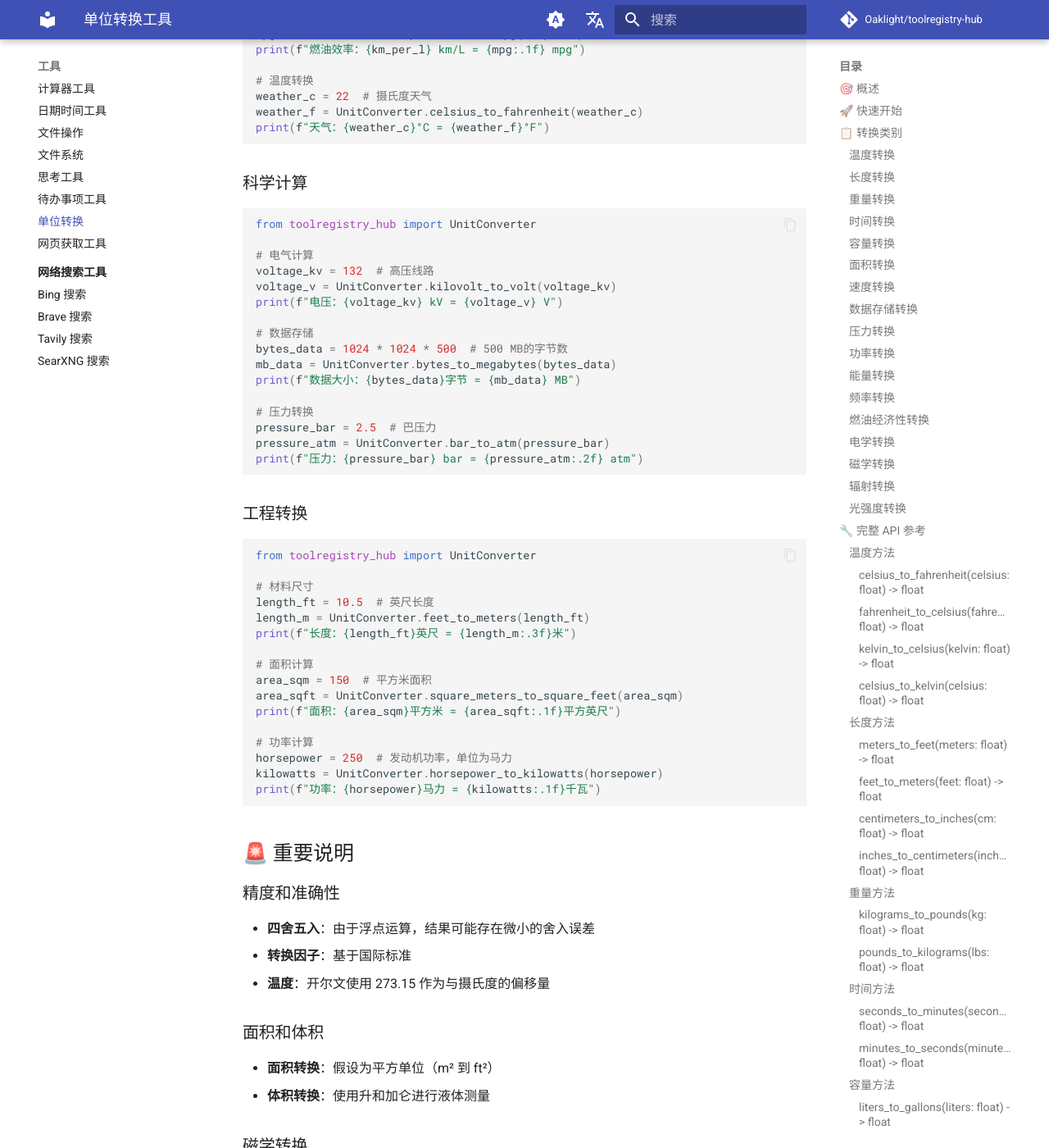
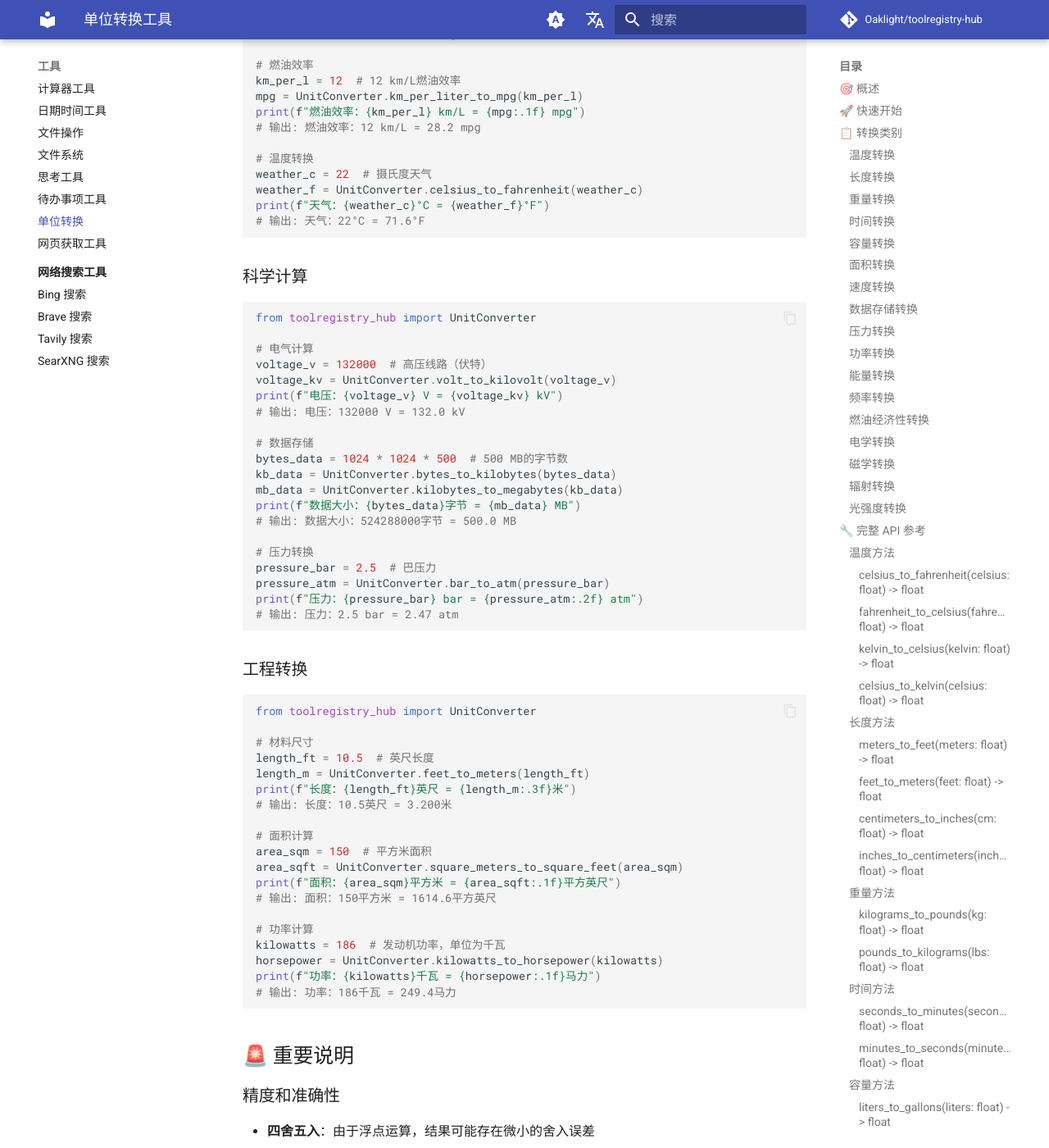
Before and after one commit to Oaklight/toolregistry-hub, an MkDocs documentation site: the page built from docs/tools/unit_converter.md, in a window 1280 px wide and 1400 px high, scrolled down 12638 px. Shown: the whole window at 82% size. Built offline with MkDocs 1.6.1 and Material for MkDocs 9.7.7, drawn with Linux system fonts in a browser that asks for light colours; comment, search, counter and statistics services are not loaded; some of the changed text lies outside the part shown.

Commit message:
📝 docs(unit_converter): add expected output comments and update conversion examples
- add # 输出: comments to show expected results for all conversion examples
- update electrical calculation example to use volt_to_kilovolt instead of kilovolt_to_volt
- update data storage example to show intermediate kilobyte conversion step
- update power calculation example to use kilowatts_to_horsepower instead of horsepower_to_kilowatts
- maintain consistent formatting across all code examples【docs】

````diff
--- a/docs/tools/unit_converter.md
+++ b/docs/tools/unit_converter.md
@@ -471,17 +471,20 @@ from toolregistry_hub import UnitConverter
 oven_temp_f = 350  # 350°F用于烘焙
 oven_temp_c = UnitConverter.fahrenheit_to_celsius(oven_temp_f)
 print(f"预热烤箱至 {oven_temp_c:.0f}°C")
+# 输出: 预热烤箱至 177°C
 
 # 液体测量
 ml_in_cup = 240
 cups = 2.5
 ml = cups * ml_in_cup
 print(f"{cups}杯 = {ml}毫升")
+# 输出: 2.5杯 = 600.0毫升
 
 # 重量转换
 pounds = 1.5  # 1.5磅肉
 kg = UnitConverter.pounds_to_kilograms(pounds)
 print(f"{pounds}磅 = {kg:.3f}千克")
+# 输出: 1.5磅 = 0.680千克
 ```
 
 ### 旅行转换
@@ -493,16 +496,19 @@ from toolregistry_hub import UnitConverter
 kmh = 100  # 限速为km/h
 mph = UnitConverter.kmh_to_mph(kmh)
 print(f"限速：{kmh} km/h = {mph:.1f} mph")
+# 输出: 限速：100 km/h = 62.1 mph
 
 # 燃油效率
 km_per_l = 12  # 12 km/L燃油效率
 mpg = UnitConverter.km_per_liter_to_mpg(km_per_l)
 print(f"燃油效率：{km_per_l} km/L = {mpg:.1f} mpg")
+# 输出: 燃油效率：12 km/L = 28.2 mpg
 
 # 温度转换
 weather_c = 22  # 摄氏度天气
 weather_f = UnitConverter.celsius_to_fahrenheit(weather_c)
 print(f"天气：{weather_c}°C = {weather_f}°F")
+# 输出: 天气：22°C = 71.6°F
 ```
 
 ### 科学计算
@@ -511,19 +517,23 @@ print(f"天气：{weather_c}°C = {weather_f}°F")
 from toolregistry_hub import UnitConverter
 
 # 电气计算
-voltage_kv = 132  # 高压线路
-voltage_v = UnitConverter.kilovolt_to_volt(voltage_kv)
-print(f"电压：{voltage_kv} kV = {voltage_v} V")
+voltage_v = 132000  # 高压线路（伏特）
+voltage_kv = UnitConverter.volt_to_kilovolt(voltage_v)
+print(f"电压：{voltage_v} V = {voltage_kv} kV")
+# 输出: 电压：132000 V = 132.0 kV
 
 # 数据存储
 bytes_data = 1024 * 1024 * 500  # 500 MB的字节数
-mb_data = UnitConverter.bytes_to_megabytes(bytes_data)
+kb_data = UnitConverter.bytes_to_kilobytes(bytes_data)
+mb_data = UnitConverter.kilobytes_to_megabytes(kb_data)
 print(f"数据大小：{bytes_data}字节 = {mb_data} MB")
+# 输出: 数据大小：524288000字节 = 500.0 MB
 
 # 压力转换
 pressure_bar = 2.5  # 巴压力
 pressure_atm = UnitConverter.bar_to_atm(pressure_bar)
 print(f"压力：{pressure_bar} bar = {pressure_atm:.2f} atm")
+# 输出: 压力：2.5 bar = 2.47 atm
 ```
 
 ### 工程转换
@@ -535,16 +545,19 @@ from toolregistry_hub import UnitConverter
 length_ft = 10.5  # 英尺长度
 length_m = UnitConverter.feet_to_meters(length_ft)
 print(f"长度：{length_ft}英尺 = {length_m:.3f}米")
+# 输出: 长度：10.5英尺 = 3.200米
 
 # 面积计算
 area_sqm = 150  # 平方米面积
 area_sqft = UnitConverter.square_meters_to_square_feet(area_sqm)
 print(f"面积：{area_sqm}平方米 = {area_sqft:.1f}平方英尺")
+# 输出: 面积：150平方米 = 1614.6平方英尺
 
 # 功率计算
-horsepower = 250  # 发动机功率，单位为马力
-kilowatts = UnitConverter.horsepower_to_kilowatts(horsepower)
-print(f"功率：{horsepower}马力 = {kilowatts:.1f}千瓦")
+kilowatts = 186  # 发动机功率，单位为千瓦
+horsepower = UnitConverter.kilowatts_to_horsepower(kilowatts)
+print(f"功率：{kilowatts}千瓦 = {horsepower:.1f}马力")
+# 输出: 功率：186千瓦 = 249.4马力
 ```
 
 ## 🚨 重要说明
````
